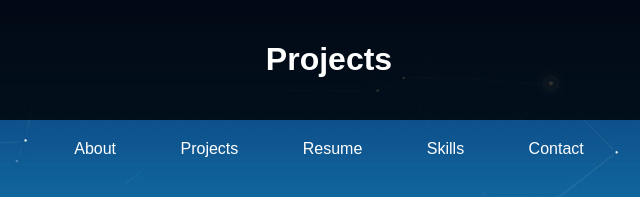
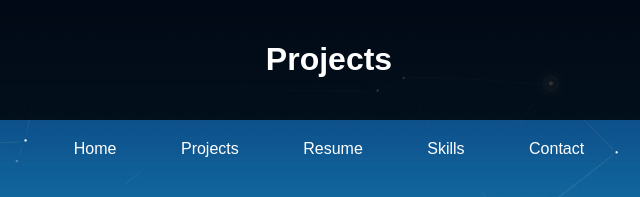
Before and after one commit to IkramHakim-Rusli/portfolio, a plain HTML site: page projects.html in a window 1280 px wide. Shown: the top 197 px of the page, 311-951 px from the left. Drawn offline with Linux system fonts and the light colour scheme.

Commit message:
Update projects.html

```diff
--- a/projects.html
+++ b/projects.html
@@ -174,7 +174,7 @@
     </header>
 
     <nav>
-        <a href="about.html">About</a>
+        <a href="about.html">Home</a>
         <a href="projects.html">Projects</a>
         <a href="resume.html">Resume</a>
         <a href="skills.html">Skills</a>
```
